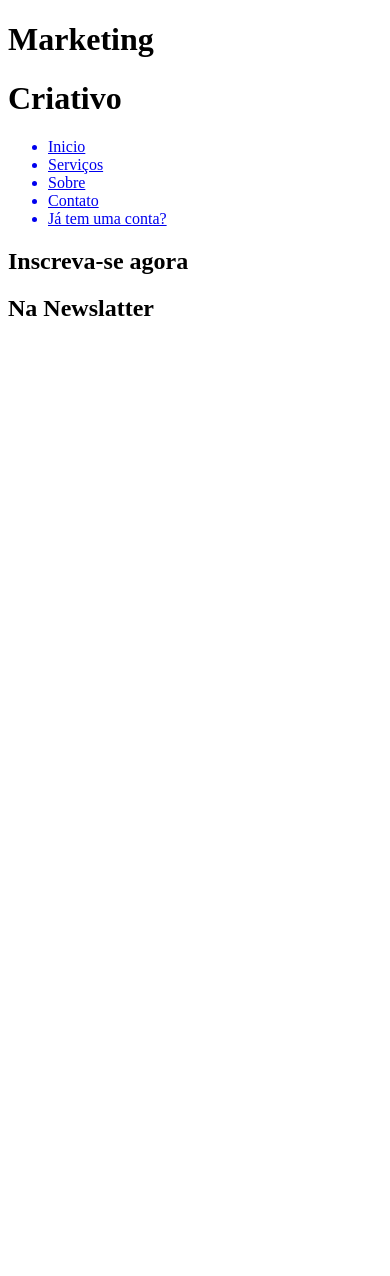
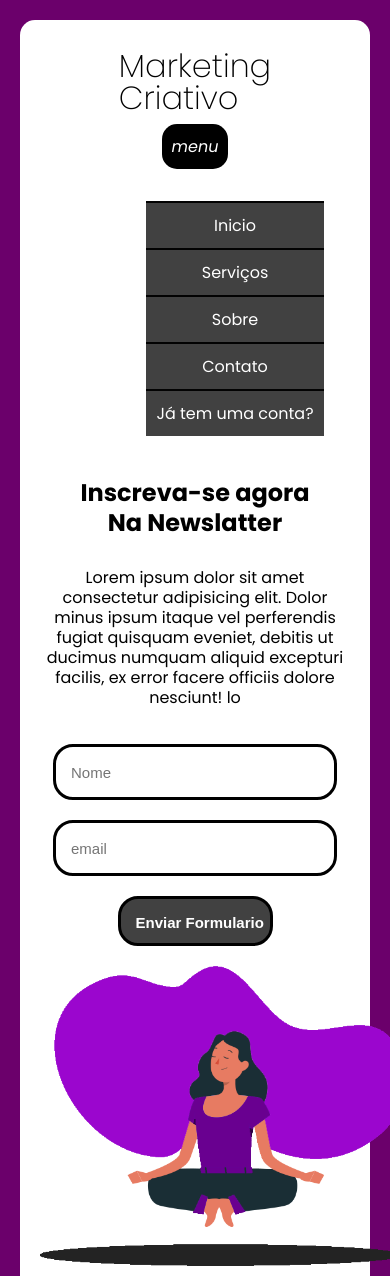
Before and after one commit to GustavoSanBar/LANDING-PAGE-COM-HTML-E-CSS, a plain HTML site: page index.html in a window 390 px wide. Shown: the top 1276 px of the page. Before the commit the page ends 844 px from the top, so only its background shows below. Drawn offline with Linux system fonts and the light colour scheme.

Commit message:
Inicio do projeto

```diff
--- /dev/null
+++ b/Estilos/PcStyle.css
@@ -0,0 +1,3 @@
+body{
+    background: white;
+}
--- /dev/null
+++ b/Estilos/SmartStyle.css
@@ -0,0 +1,143 @@
+@charset "UTF-8";
+@import url('https://fonts.googleapis.com/css2?family=Poppins:ital,wght@0,100;0,200;0,300;0,400;0,500;0,600;0,700;0,800;0,900;1,100;1,200;1,300;1,400;1,500;1,600;1,700;1,800;1,900&display=swap');
+@media screen and (max-width:767px){
+
+    body,html{
+        background-color: rgb(107, 0, 107);
+        color: black;
+        font-family: 'Poppins', sans-serif;
+        max-width: 100%;
+        margin: 0 auto;
+        padding: 20px;
+        border-radius: 15px;
+    }
+
+    header{
+        display: flex;
+        flex-direction: column;
+        justify-content: space-between;
+        align-items: center;
+    }
+
+    #title{
+        flex-direction: column;
+        line-height: 10px;
+
+
+    }
+    h1{
+        font-weight: 200;
+    }
+    i#burguer{
+        background-color: rgb(0, 0, 0);
+        text-align: center;
+        color: white;
+        display: block;
+        padding: 10px;
+        cursor: pointer;
+        border-radius: 15px;
+    }
+    i#burguer:hover{
+        background-color: rgb(83, 83, 83);
+        color: white;
+    }
+    menu{
+        display: flex;
+        flex-direction: column;
+        align-items: center;
+
+    }
+
+    ul{
+        list-style-type: none;
+        display: flex;
+        flex-direction: column;
+        text-align: right;
+
+    }
+
+    a{
+        display: flex;
+        flex-direction: column;
+        padding: 10px;
+        text-decoration: none;
+        background-color: rgb(65, 65, 65);
+        color: white;
+        text-align: center;
+        border-top: 2px solid rgb(2, 2, 2);
+        text-decoration: none;
+        align-items: center;
+    }
+
+    h2{
+        display: flex;
+        flex-direction: column;
+        text-align: center;
+        line-height: 10px;
+    }
+
+    p{
+        padding-top: 20px;
+        display: flex;
+        flex-direction: column;
+        text-align: center;
+        line-height: 20px;
+    }
+
+    .nee{
+        display: flex;
+        align-items: center;
+    }
+
+    .nome{
+        width: 80%;
+    }
+    .email{
+        width: 80%;
+    }
+
+    #inscreva-se-btn{
+        border: 2px solid rgb(65, 65, 65);
+        padding: 10px;
+        border-radius: 15px;
+    }
+
+    #inscreva-se-btn:hover{
+        background-color: rgb(132, 14, 201);
+        color: white;
+    }
+
+    menu > ul > li > a:hover {
+        background-color: gray;
+    }
+
+    .imagem-mulher{
+        padding-top: 20px;
+        height: 300px;
+    }
+    form{
+        display: flex;
+        flex-direction: column;
+        width: 100%;
+    }
+
+    form [type="submit"]{
+        height: 50px;
+        width: 50%;
+        background-color: rgb(65, 65, 65);
+        color: white;
+        font-weight: bold;
+    }
+    form [type="submit"]:hover{
+        cursor: pointer;
+    }
+
+    input{
+        margin-top: 20px;
+        height: 20px;
+        padding: 15px;
+        border-radius: 20px;
+        border: solid black;
+        font-size: 15px;
+    }
+}
--- a/index.html
+++ b/index.html
@@ -5,6 +5,8 @@
     <meta http-equiv="X-UA-Compatible" content="IE=edge">
     <meta name="viewport" content="width=device-width, initial-scale=1.0">
     <title>LANDING PAGE COM HTML E CSS</title>
+    <link rel="stylesheet" href="Estilos/SmartStyle.css">
+    <link rel="stylesheet" href="Estilos/PcStyle.css">
 </head>
 <body>
     <header>
@@ -12,7 +14,8 @@
             <h1>Marketing</h1>
             <h1>Criativo</h1>
         </div>
-
+        <i id="burguer" class="material-icons" onclick="clickMenu()">menu</i>
+        <menu id="itens">
             <ul>
                 <a href="#"><li> Inicio</li></a>
                 <a href="#"><li> Serviços</li></a>
@@ -20,15 +23,43 @@
                 <a href="#"><li> Contato</li></a>
                 <a href="#"><li> Já tem uma conta?</li></a>
             </ul>
+        </menu>
     </header>
 
     <main>
         <aside>
             <h2>Inscreva-se agora</h2>
             <h2>Na Newslatter</h2>
+            <p>Lorem ipsum dolor sit amet consectetur adipisicing elit. Dolor minus ipsum itaque vel perferendis fugiat quisquam eveniet, debitis ut ducimus numquam aliquid excepturi facilis, ex error facere officiis dolore nesciunt! lo</p>
+            <form class="nee" action="">
+                <input class="nome" type="text" placeholder="Nome">
+                <input class="email" type="email" placeholder="email">
+                <input type="submit" value="Enviar Formulario">
+            </form>
         </aside>
+        <article>
+            <img class="imagem-mulher" src="Imagens/77d0a7c454e658833800528e748edbe9.png" alt="imagem-mulher">
+        </article>
+
+
     </main>
+    <script>
+        function clickMenu() {
+            if ( itens.style.display == 'block') {
+                itens.style.display = 'none'
+            }else{
+                itens.style.display = 'block'
+            }
 
+        }
+        function mudouTamanho() {
+            if (window.innerWidth >= 992) {
+                itens.style.display = 'block'
+            } else{
+                itens.style.display = 'none'
+            }
+        }
+    </script>
     <footer>
 
     </footer>
```
Also changed, not shown: Imagens/77d0a7c454e658833800528e748edbe9.png (added). Lines whose indentation alone changed are shown as unchanged.
